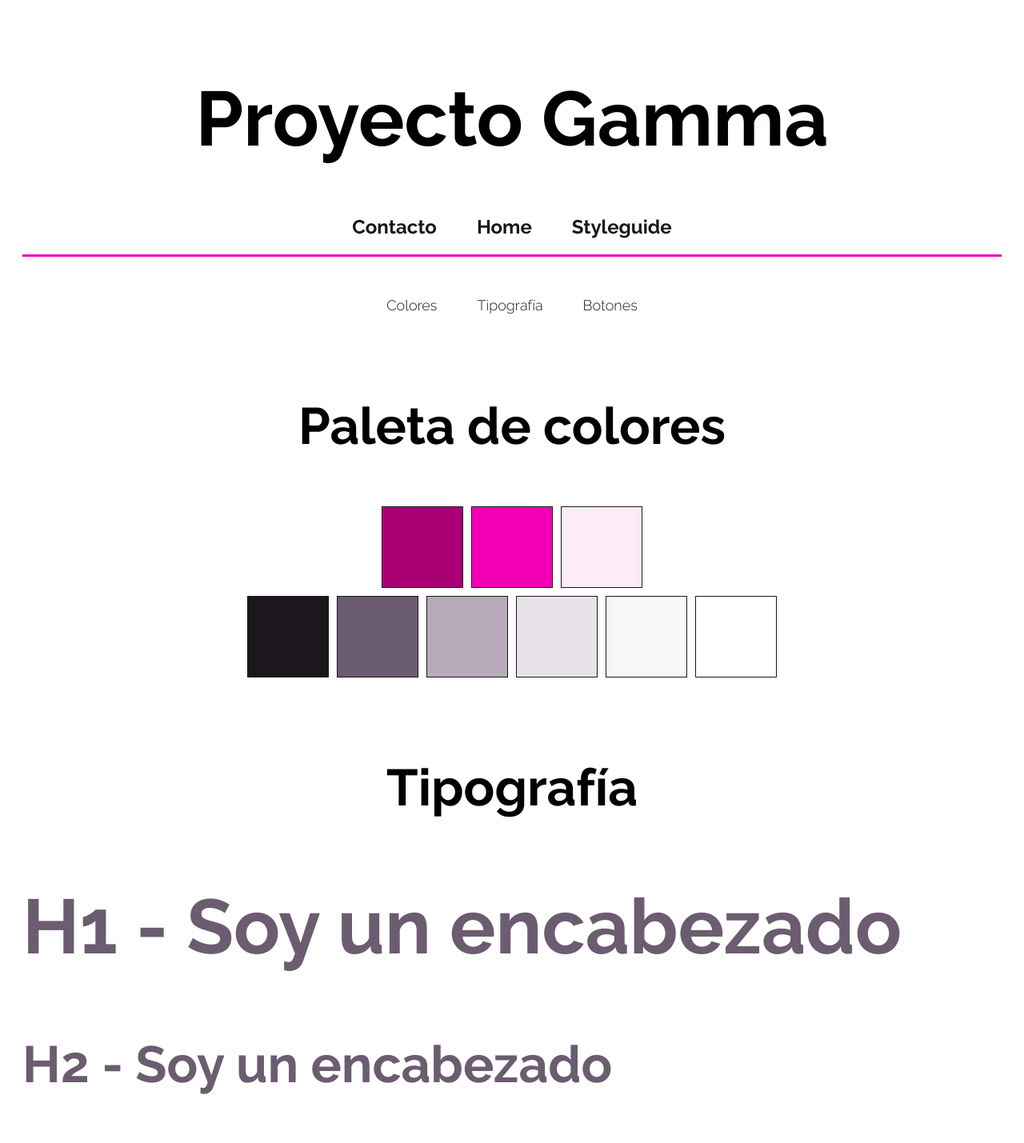
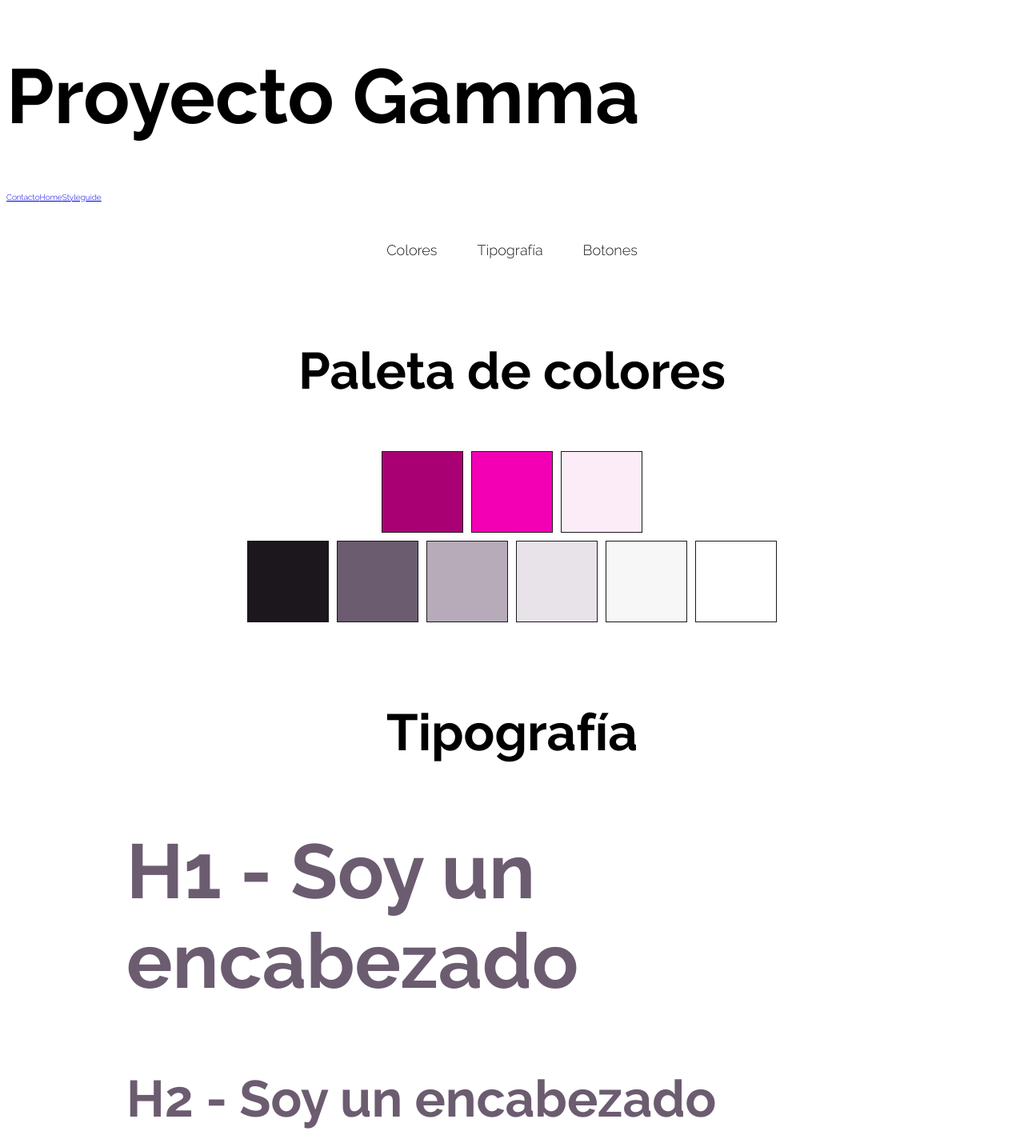
Before and after one commit to RosaMonro/project-gamma, a React (Vite) app: page /styleguide in a window 1280 px wide. Shown: the top 1429 px of the page at 80% size. Built offline with nearby package versions, Linux system fonts and the light colour scheme.

Commit message:
elimino estilos del #root

```diff
--- a/src/App.scss
+++ b/src/App.scss
@@ -2,29 +2,5 @@
 
 
 #root {
-  max-width: 1280px;
-  margin: 0 auto;
-  padding: 2rem;
-  text-align: center;
+
 }
-
-.header__nav {
-  display: flex;
-  flex-direction: row;
-  justify-content: center;
-  gap: 50px;
-  border-bottom: solid 3px $color-fucsia;
-}
-
-.header__nav__link {
-  color: $color-black;
-  font-weight: $font-weight-bold;
-  font-size: 24px;
-  text-decoration: none;
-  margin-bottom: 20px;
-}
-
-.header__nav__link:hover {
-  color: $color-grey;
-  font-size: 20px;
-}
--- a/src/components/Btn/Btn.scss
+++ b/src/components/Btn/Btn.scss
@@ -1,6 +1,9 @@
 @import '../../scss/_variables.scss';
 @import '../../scss/mixins';
 
+.sg__btn {
+    text-align: center;
+}
 
 .btn{
     width: 26rem;
--- a/src/styleguide/Styleguide.jsx
+++ b/src/styleguide/Styleguide.jsx
@@ -57,13 +57,13 @@ export default function Styleguide () {
 
         </section>
 
-        <section>
+        <section  class="sg__btn">
 
-            <h1 className="h2">Botones y enlaces</h1>
+                <h1 className="h2">Botones y enlaces</h1>
 
-            <div className="sg__button">
-                <Button />
-            </div>
+                <div className="sg__button">
+                    <Button />
+                </div>
 
         </section>
 
--- a/src/styleguide/Styleguide.scss
+++ b/src/styleguide/Styleguide.scss
@@ -1,4 +1,6 @@
 @import '../scss/variables';
+
+// http://localhost:5174/styleguide
 
 // paleta de colores
 
@@ -77,9 +79,11 @@
 // tipografía
 
 .sg__typo {
+    text-align: center;
 
     &--headers,
     &--paragraph {
+        margin: 0 150px;
         text-align: left;
         color: $color-black-lighten
     }
```
